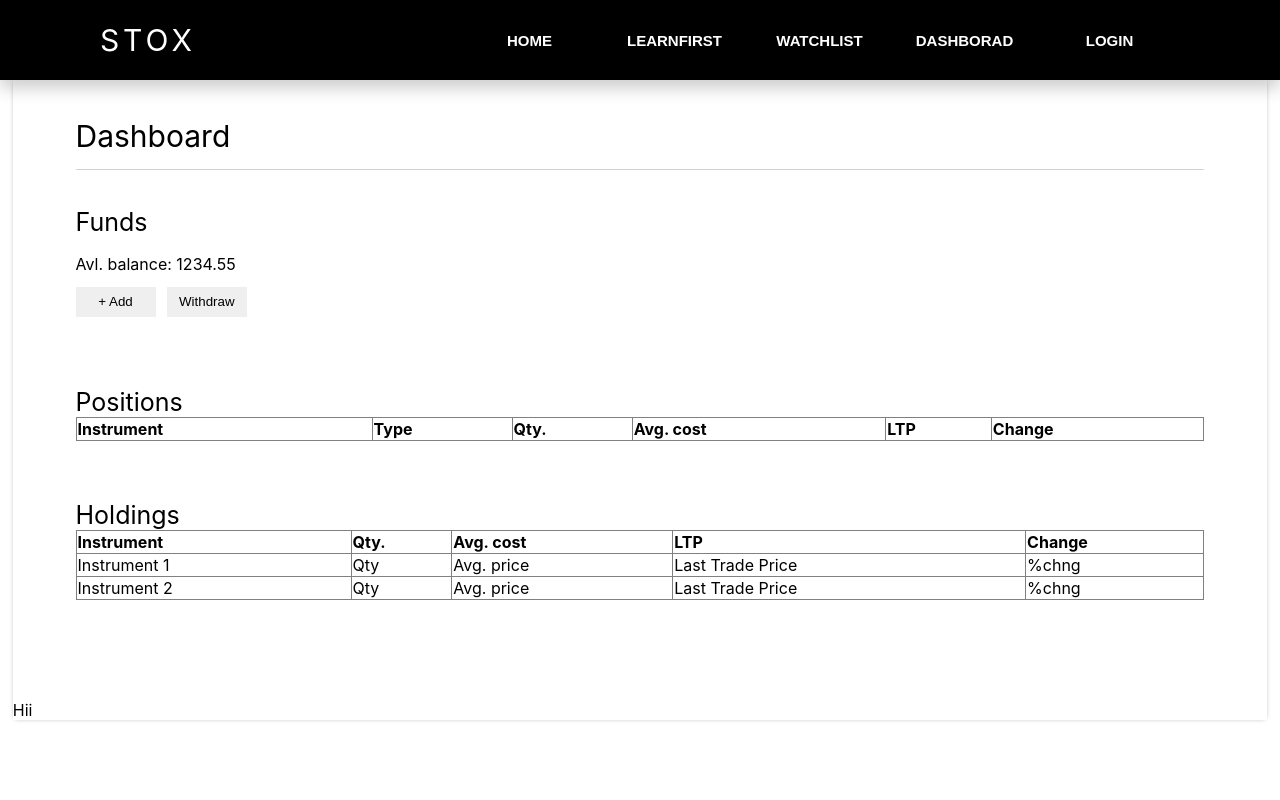
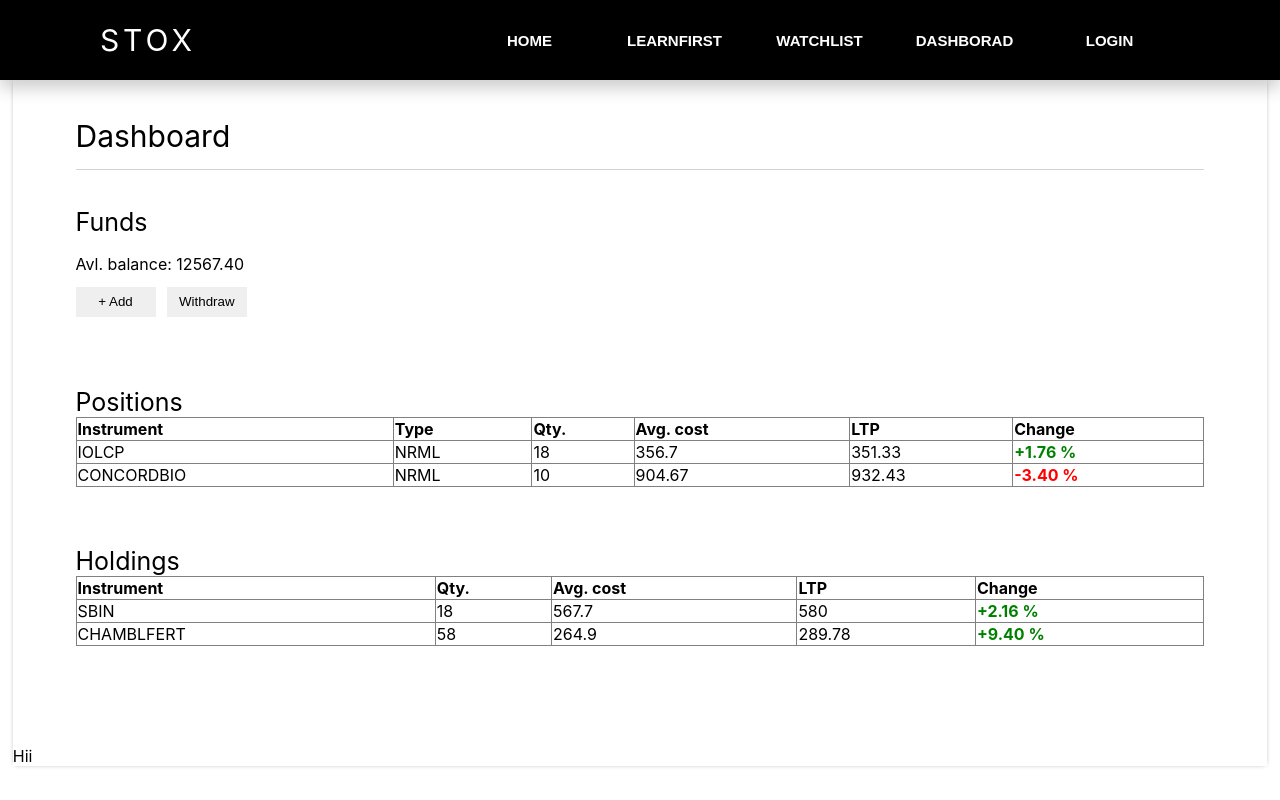
Before and after one commit to miteshp2110/SDP-1, a React (Create React App) app in the folder client/: page /dashboard in a window 1280 px wide. Built offline with nearby package versions, Linux system fonts and the light colour scheme.

Commit message:
Updated positions and holdings

```diff
--- a/client/src/Components/Dashboard/DashBoard.jsx
+++ b/client/src/Components/Dashboard/DashBoard.jsx
@@ -17,7 +17,7 @@ const Dashboard=()=>{
                         Avl. balance:&nbsp;
                     </span>
                     <span id="avl-balance">
-                        1234.55
+                        12567.40
                     </span>
                     <br />
                     <button className="btn" id="add-btn">+ Add</button>
@@ -33,6 +33,22 @@ const Dashboard=()=>{
                         <td>LTP</td>
                         <td>Change</td>
                     </tr>
+                    <tr>
+                        <td>IOLCP</td>
+                        <td>NRML</td>
+                        <td>18</td>
+                        <td>356.7</td>
+                        <td>351.33</td>
+                        <td style={{color: 'green', fontWeight: 'bold'}}>+1.76 %</td>
+                    </tr>
+                    <tr>
+                        <td>CONCORDBIO</td>
+                        <td>NRML</td>
+                        <td>10</td>
+                        <td>904.67</td>
+                        <td>932.43</td>
+                        <td style={{color: 'red', fontWeight: 'bold'}}>-3.40 %</td>
+                    </tr>
                 </table>
                 <table className="tables" id="holdings" border={1} cellSpacing={0} cellPadding={1}>
                     <caption style={{textAlign: "left", fontSize: 25}}>Holdings</caption>
@@ -44,18 +60,18 @@ const Dashboard=()=>{
                         <td>Change</td>
                     </tr>
                     <tr>
-                        <td>Instrument 1</td>
-                        <td>Qty</td>
-                        <td>Avg. price</td>
-                        <td>Last Trade Price</td>
-                        <td>%chng</td>
+                        <td>SBIN</td>
+                        <td>18</td>
+                        <td>567.7</td>
+                        <td>580</td>
+                        <td style={{color: 'green', fontWeight: 'bold'}}>+2.16 %</td>
                     </tr>
                     <tr>
-                        <td>Instrument 2</td>
-                        <td>Qty</td>
-                        <td>Avg. price</td>
-                        <td>Last Trade Price</td>
-                        <td>%chng</td>
+                        <td>CHAMBLFERT</td>
+                        <td>58</td>
+                        <td>264.9</td>
+                        <td>289.78</td>
+                        <td style={{color: 'green', fontWeight: 'bold'}}>+9.40 %</td>
                     </tr>
                 </table>
             </div>
```
